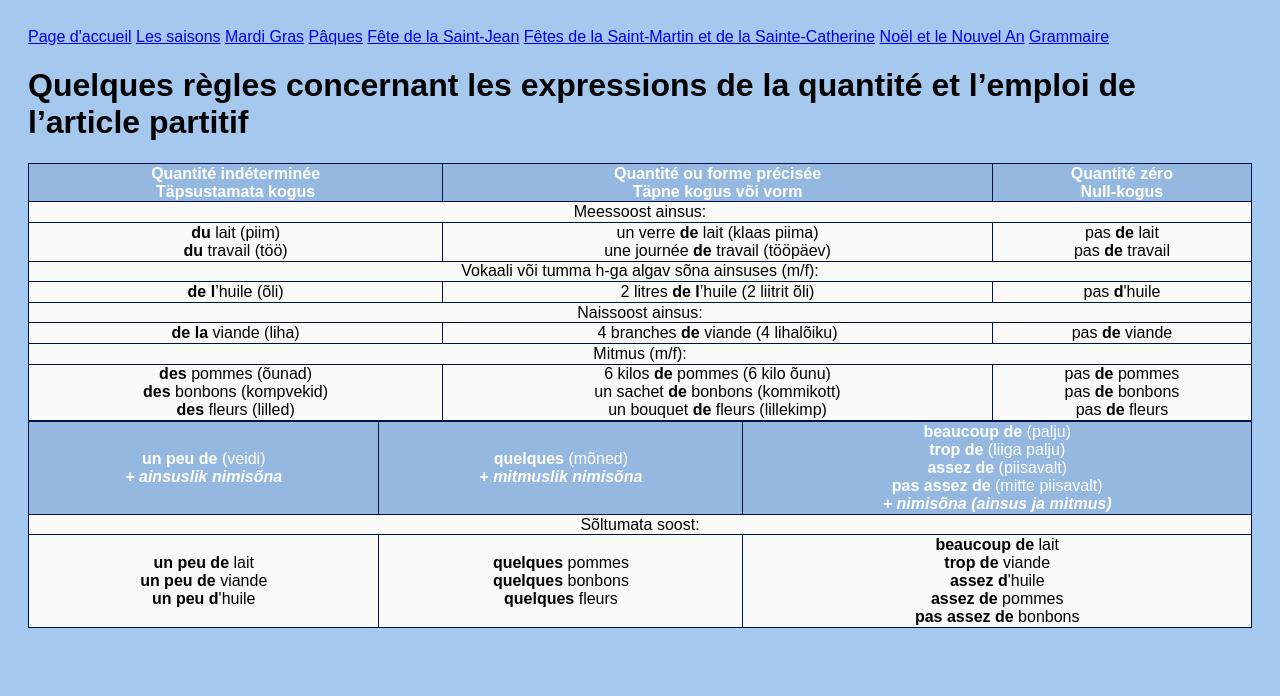
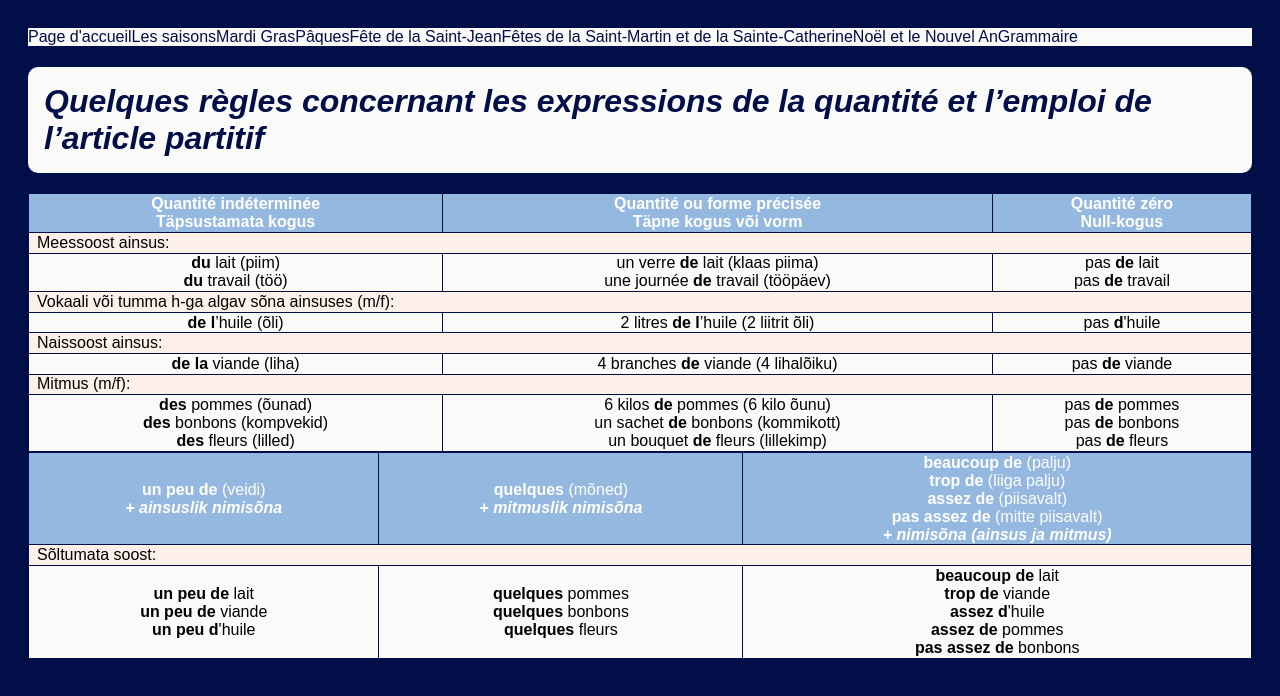
Before and after one commit to kadriroosmaa/eesti-pyhade-veebileht, a plain HTML site: page grammatika.html in a window 1280 px wide. Drawn offline with Linux system fonts and the light colour scheme.

Commit message:
linkide lisamine

```diff
--- a/css/grammatika.css
+++ b/css/grammatika.css
@@ -1,5 +1,5 @@
 body {
-    background-color: rgb(165, 200, 239);
+    background-color: rgb(2, 14, 72);
     font-family: Arial, sans-serif;
     padding: 1.25rem;
 }
@@ -8,6 +8,8 @@ table {
     width: 100%;
     border-collapse: collapse;
     background-color: rgb(250, 250, 248);
+    border-color: (250, 250, 248);
+    border: 0
 }
 
 th,
@@ -26,5 +28,8 @@ th.ilmaB {
     font-weight: normal;
 }
 
-
-#tabelitele vahe
+.yhine-rida {
+    text-align: left;
+    padding-left: 0.5rem;
+    background-color: rgb(252, 240, 232);
+}
--- a/css/vorming.css
+++ b/css/vorming.css
@@ -49,6 +49,8 @@ nav a {
     margin: 0;
     color: rgb(2, 14, 72);
     text-decoration: none;
+    flex-direction: column;
+    float: left;
 }
 
 nav a:hover {
--- a/grammatika.html
+++ b/grammatika.html
@@ -5,6 +5,7 @@
     <meta charset="UTF-8">
     <meta name="viewport" content="width=device-width, initial-scale=1.0">
     <title>La grammaire</title>
+    <link rel="stylesheet" href="/css/vorming.css">
     <link rel="stylesheet" href="css/grammatika.css">
 </head>
 
@@ -30,7 +31,7 @@
                     <th>Quantité zéro<br>Null-kogus</th>
                 </tr>
                 <tr>
-                    <td colspan="3">Meessoost ainsus:</td>
+                    <td colspan="3" class="yhine-rida">Meessoost ainsus:</td>
                 </tr>
                 <tr>
                     <td><b>du</b> lait (piim)<br>
@@ -44,7 +45,7 @@
                         pas <b>de</b> travail</td>
                 </tr>
                 <tr>
-                    <td colspan="3">Vokaali või tumma h-ga algav sõna ainsuses (m/f):</td>
+                    <td colspan="3" class="yhine-rida">Vokaali või tumma h-ga algav sõna ainsuses (m/f):</td>
                 </tr>
                 <tr>
                     <td><b>de l</b>’huile (õli)</td>
@@ -52,7 +53,7 @@
                     <td>pas <b>d</b>'huile</td>
                 </tr>
                 <tr>
-                    <td colspan="3">Naissoost ainsus:</td>
+                    <td colspan="3" class="yhine-rida">Naissoost ainsus:</td>
                 </tr>
                 <tr>
                     <td><b>de la</b> viande (liha)</td>
@@ -60,7 +61,7 @@
                     <td>pas <b>de</b> viande</td>
                 </tr>
                 <tr>
-                    <td colspan="3">Mitmus (m/f):</td>
+                    <td colspan="3" class="yhine-rida">Mitmus (m/f):</td>
                 </tr>
                 <tr>
                     <td><b>des</b> pommes (õunad)<br>
@@ -88,7 +89,7 @@
                                 mitmus)</b></i></th>
                 </tr>
                 <tr>
-                    <td colspan="3">Sõltumata soost:</td>
+                    <td colspan="3" class="yhine-rida">Sõltumata soost:</td>
                 </tr>
                 <tr>
                     <td><b>un peu de</b> lait<br>
```
Also changed, not shown: index.html (+1 -0 lines), jaanipaev.html (+2 -1 lines), joulud-ja-uusaasta.html (+2 -1 lines), lihavotted.html (+2 -1 lines), mardi-ja-kadripaev.html (+2 -1 lines), vastlad.html (+2 -1 lines).
